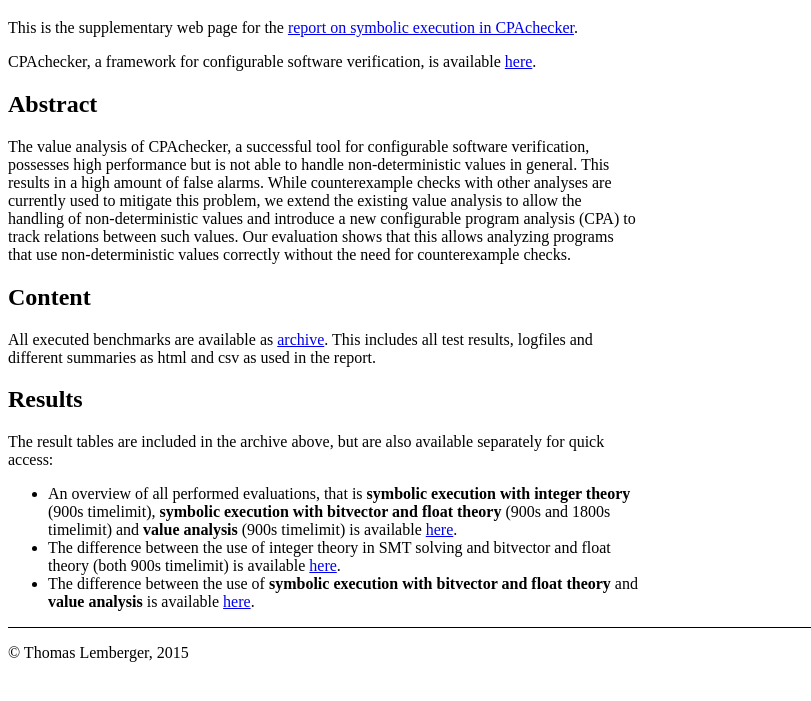
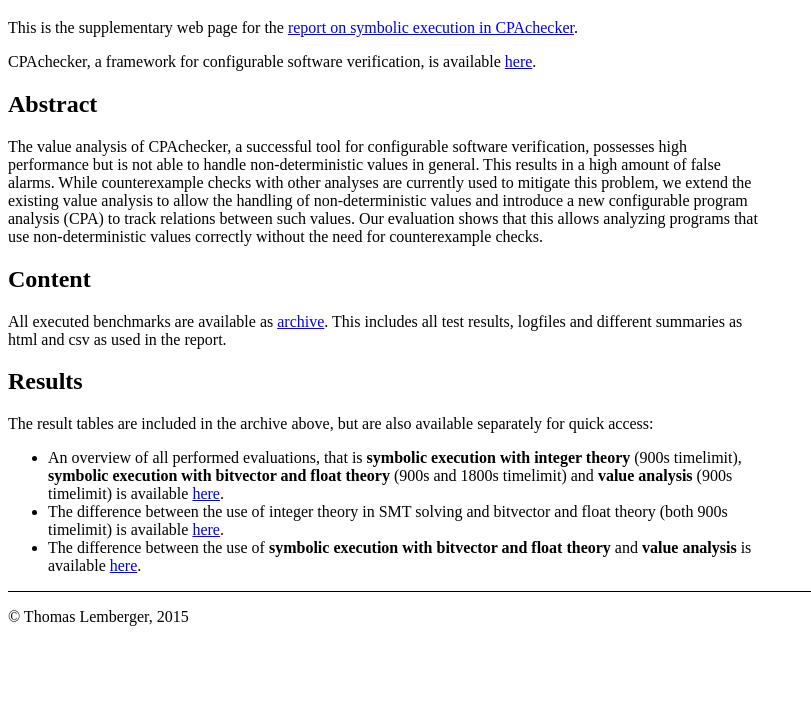
Before and after one commit to lembergerth/symbolicValueAnalysis, a plain HTML site: page index.html in a window 1280 px wide. Shown: the part 61-762 px from the top of the page, without its empty margins (0-811 px from the left). Drawn offline with Linux system fonts and the light colour scheme.

Commit message:
Add minimum width to index file

```diff
--- a/index.html
+++ b/index.html
@@ -4,7 +4,7 @@
 <title>Symbolic Execution in CPAchecker supplementary page</title>
 </head>
 <body>
-<div style="max-width: 50%">
+<div style="max-width: 50%; min-width: 750px;">
 <h1>Symbolic Execution in CPAchecker</h1>
 <p>
 This is the supplementary web page for the <a href="./SymEx_in_CPAchecker.pdf">report on symbolic execution in CPAchecker</a>.
```
